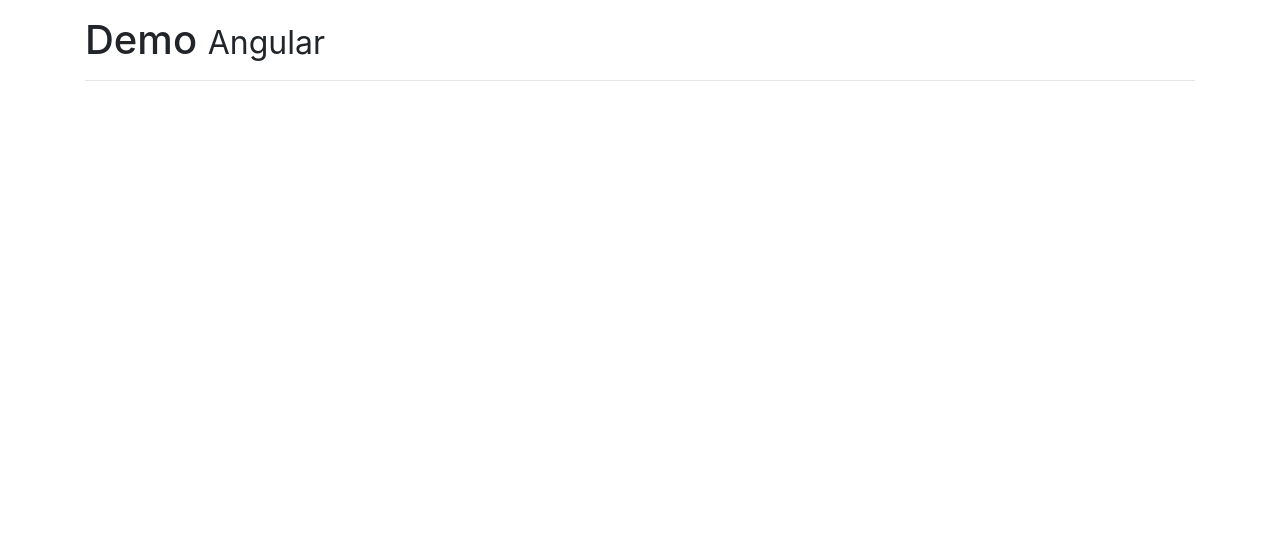
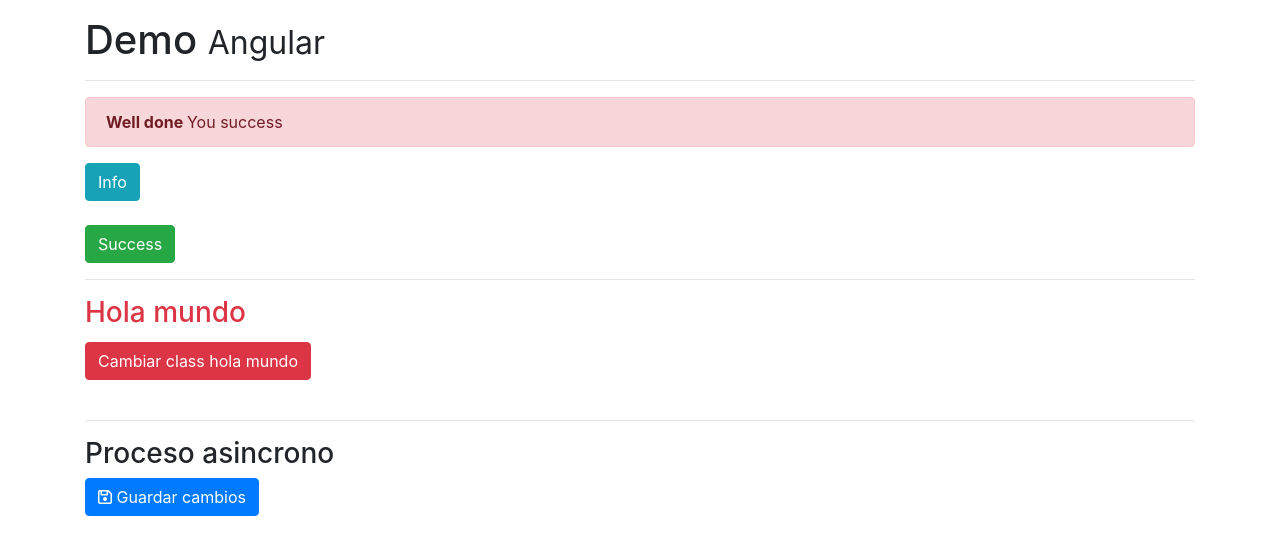
Before and after one commit to diegomez09/miscelaneosAngular, an Angular app: page / in a window 1280 px wide. Shown: the top 554 px of the page. Built offline with nearby package versions, Linux system fonts and the light colour scheme.

Commit message:
Miscelaneos #144

```diff
--- a/src/app/app.component.html
+++ b/src/app/app.component.html
@@ -3,5 +3,5 @@
   <hr>
   <!-- <app-ng-style></app-ng-style> -->
   <!-- <app-css></app-css> -->
-
+  <app-clases></app-clases>
 </div>
--- a/src/app/components/clases/clases.component.html
+++ b/src/app/components/clases/clases.component.html
@@ -1 +1,23 @@
-<p>clases works!</p>
+
+<div [ngClass]="alerta" class="alert" role="alert">
+    <strong>Well done </strong>You success
+</div>
+<button type="button" (click)="alerta = 'alert-info'" class="btn btn-info mr-3">Info</button>
+<br><br>
+<button type="button" (click)="alerta = 'alert-success'" class="btn btn-success">Success</button>
+<br>
+<hr>
+<h3 [ngClass]="{'text-danger':propiedades.danger, 'text-info' : !propiedades.danger}">Hola mundo</h3>
+
+<button (click)="propiedades.danger = !propiedades.danger" type="button" class="mt-1 btn btn-danger"
+[ngClass]="{'btn-danger': propiedades.danger , 'btn-info' : !propiedades.danger}">
+    Cambiar class hola mundo
+</button>
+<br><br>
+<hr>
+<h3>Proceso asincrono</h3>
+<button class="btn btn-primary" type="button" (click)="ejecutar()"
+name="button" [disabled]="loading">
+<i class="fa" [ngClass]="{'fa-save': !loading,'fa-spin fa-refresh': loading}"></i>
+<span *ngIf="!loading"> Guardar cambios</span>
+<span *ngIf="loading"> Espere un momento...</span> </button>
--- a/src/app/components/clases/clases.component.ts
+++ b/src/app/components/clases/clases.component.ts
@@ -8,9 +8,24 @@ import { Component, OnInit } from '@angular/core';
 })
 export class ClasesComponent implements OnInit {
 
+
+  alerta:string='alert-danger';
+
+  propiedades:any = {
+    danger: true,
+  }
+
+  loading:boolean= false;
   constructor() { }
 
   ngOnInit(): void {
   }
 
+  ejecutar(){
+    this.loading = true;
+    setTimeout(()=>{
+      this.loading=false
+    },2000)
+  }
+
 }
```
